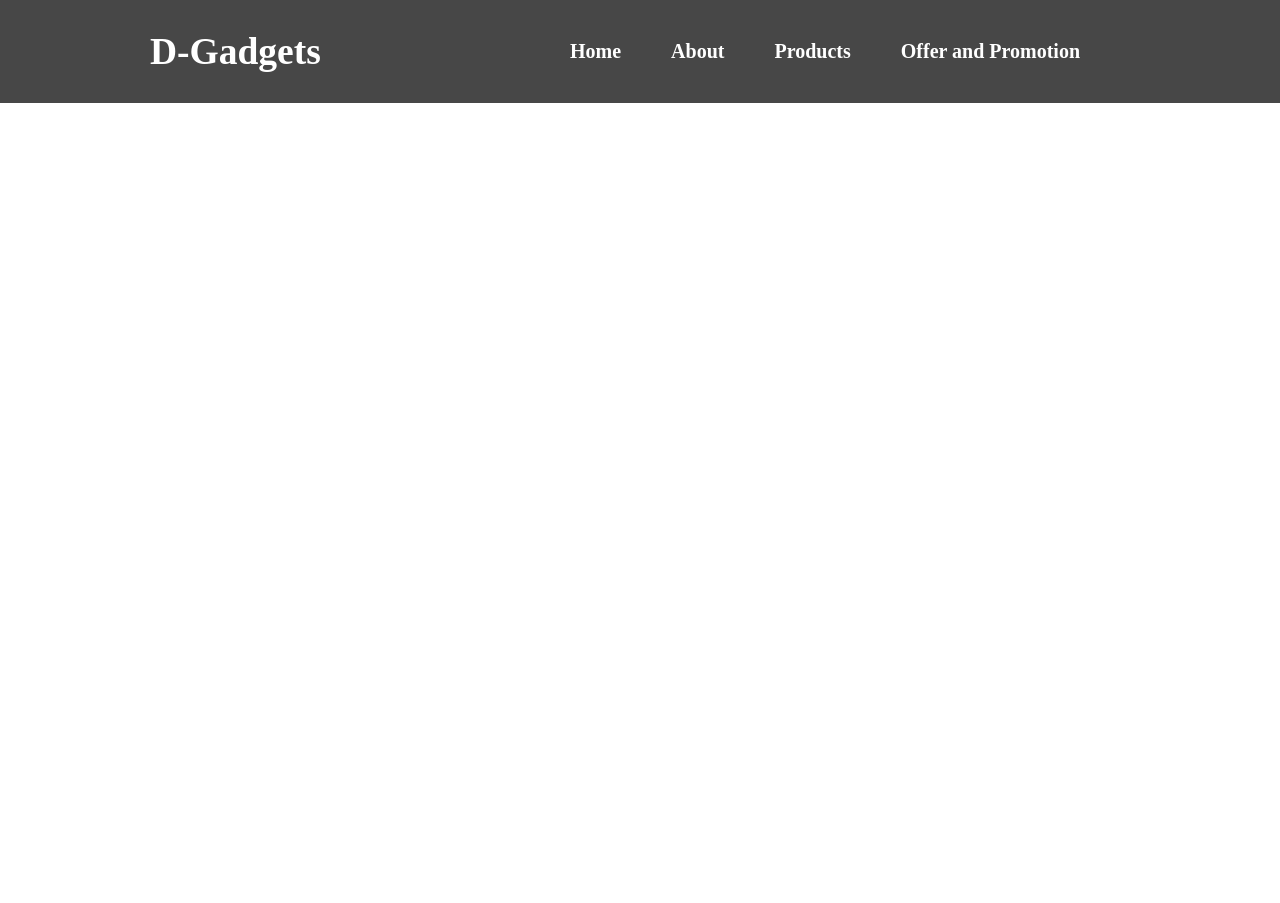
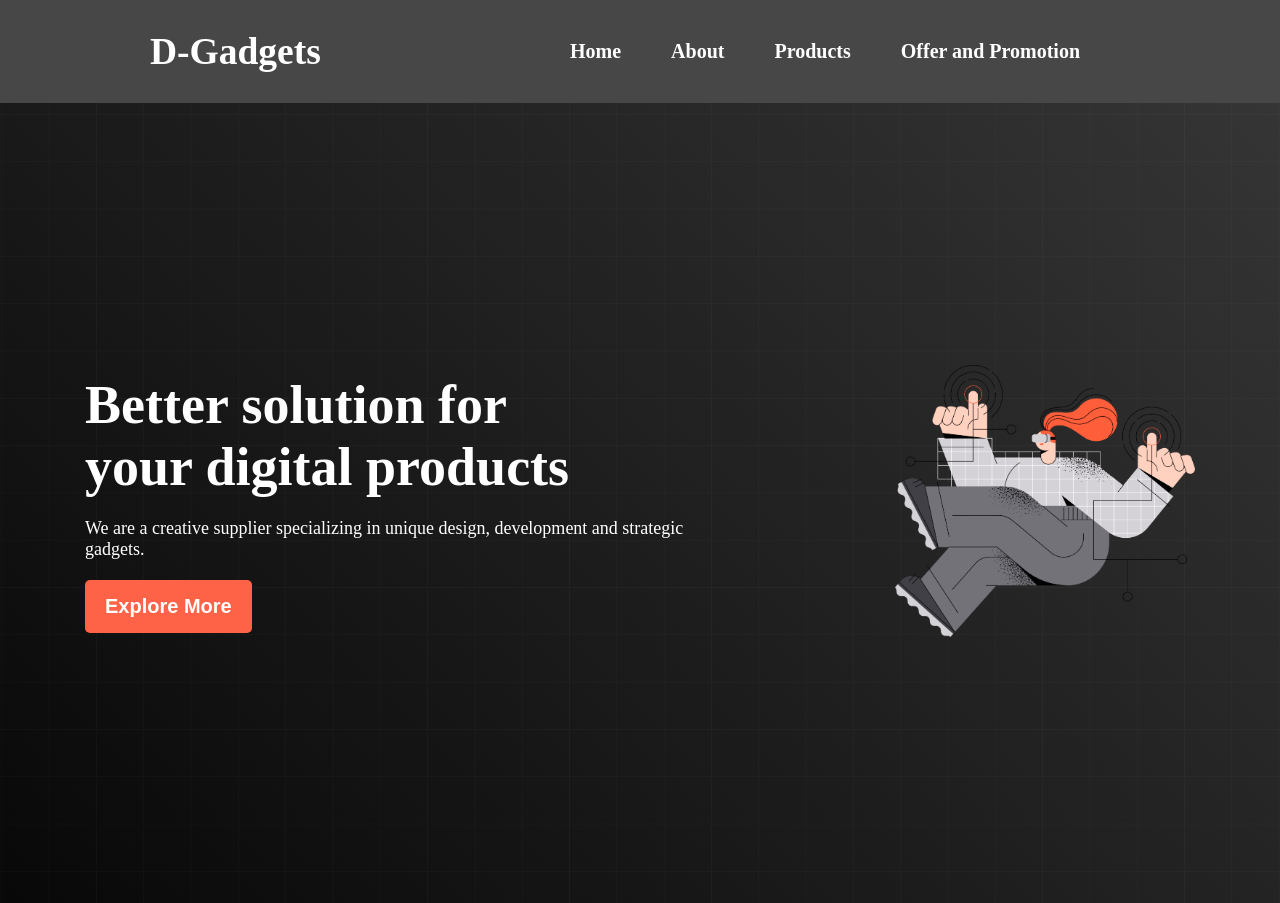
Before and after one commit to wahidalam91/2_digital-products-website, a plain HTML site: page index.html in a window 1280 px wide. Before the commit the page ends 800 px from the top, so only its background shows below. Drawn offline with Linux system fonts and the light colour scheme.

Commit message:
Banner Section Created and Completed

```diff
--- a/index.html
+++ b/index.html
@@ -1,11 +1,13 @@
 <!DOCTYPE html>
 <html lang="en">
+
 <head>
     <meta charset="UTF-8">
     <meta name="viewport" content="width=device-width, initial-scale=1.0">
     <title>Digital Products Website</title>
     <link rel="stylesheet" href="styles.css">
 </head>
+
 <body>
     <header>
         <!-- Nav Section -->
@@ -24,6 +26,21 @@
                 </div>
             </div>
         </nav>
+
+        <!-- Banner Section -->
+        <section class="banner">
+            <div class="banner-container">
+                <div class="banner-text">
+                    <h1 class="banner-title">Better solution for <br> your digital products</h1>
+                    <p class="banner-description">We are a creative supplier specializing in unique design,
+                        development and strategic gadgets.</p>
+                    <button class="btn-primary">Explore More</button>
+                </div>
+                <div class="banner-image">
+                    <img src="./images/banner.png" alt="banner-image" style="width: 300px;" >
+                </div>
+            </div>
+        </section>
     </header>
     <main>
 
@@ -32,4 +49,5 @@
 
     </footer>
 </body>
+
 </html>
--- a/styles.css
+++ b/styles.css
@@ -1,6 +1,7 @@
 *{
     margin: 0px;
     padding: 0px;
+    color: #fff;
 }
 
 /* Common Shared Styles  */
@@ -40,3 +41,43 @@
     color: dodgerblue;
     font-size: 25px;
 }
+
+/* Banner Related Styles */
+
+.banner-container{
+    display: flex;
+    justify-content: space-around;
+    align-items: center;
+
+    height: 100vh;
+    background-image: url(./images/background.png), linear-gradient(45deg, rgb(8,8,8), rgb(53,53,53));
+    background-size: cover;
+    background-position: center;
+    background-repeat: no-repeat;
+}
+
+.banner-text{
+    width: 50%;
+}
+
+.banner-title{
+    font-size: 54px;
+    font-weight: 700;
+    margin: 20px 0;
+}
+
+.banner-description{
+    font-size: 18px;
+}
+
+.btn-primary{
+    border: 0;
+    border-radius: 5px;
+    margin: 20px 0;
+    padding: 15px 20px;
+    font-size: 20px;
+    font-weight: 600;
+
+    background-color: tomato;
+
+}
```
